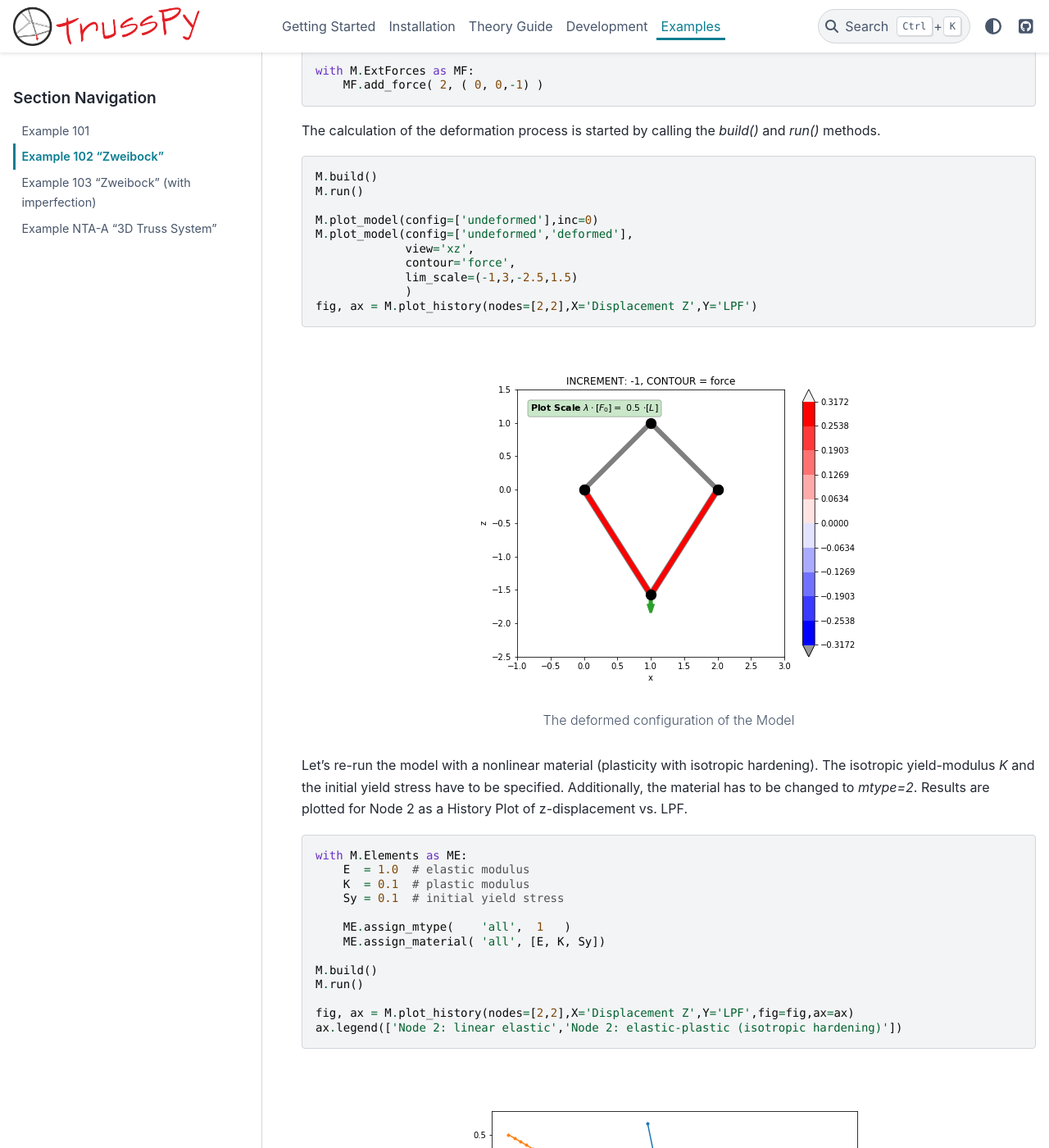
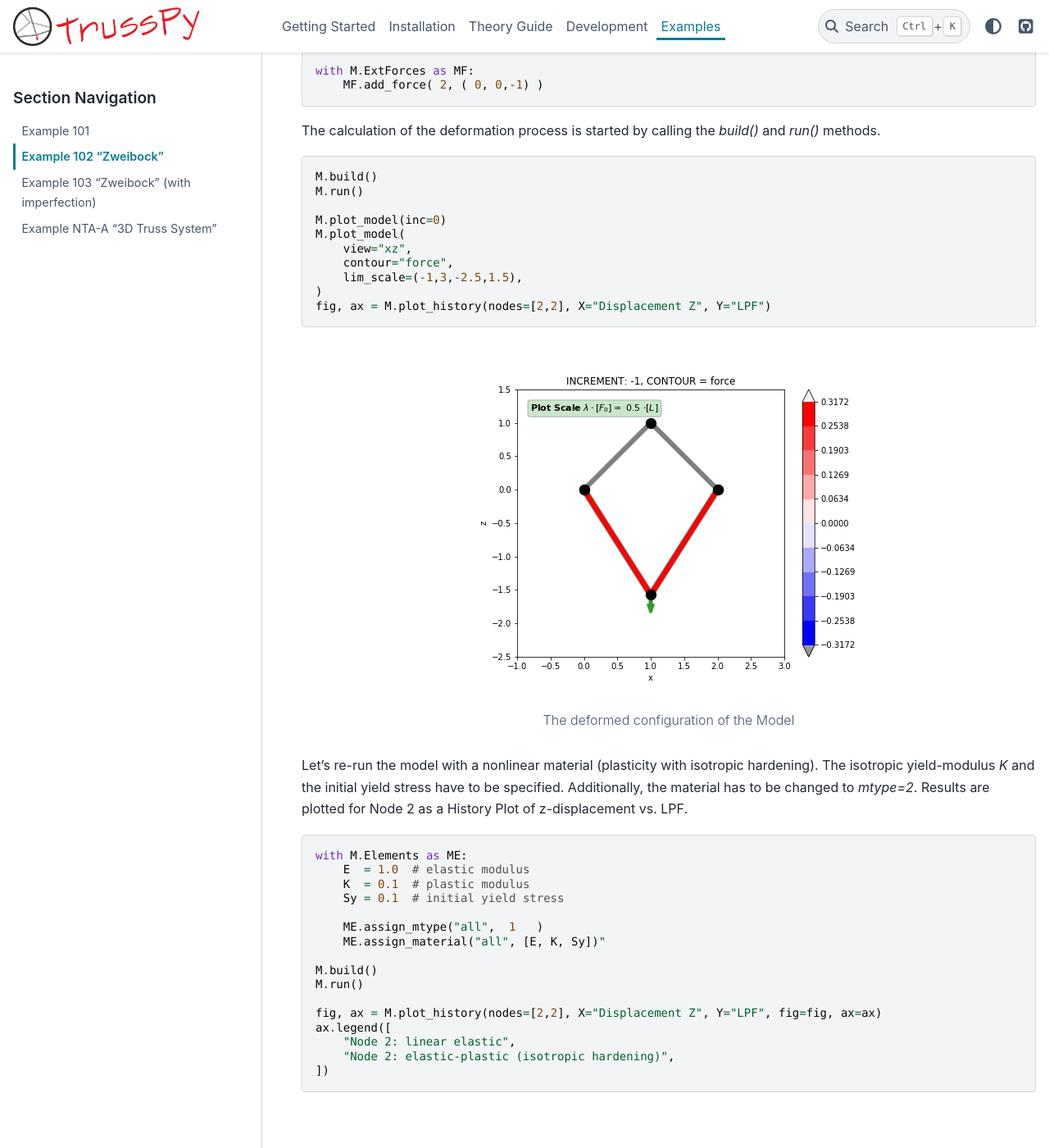
Before and after one commit to adtzlr/trusspy, a Sphinx documentation site: the page built from docs/examples/e102.rst, in a window 1280 px wide and 1400 px high, scrolled down 1137 px. Shown: the whole window at 82% size. Built offline with Sphinx 7.4.7 and the PyData theme 0.15.4, drawn with Linux system fonts in a browser that asks for light colours.

Commit message:
Docs: Update Examples

```diff
--- a/docs/examples/e102.rst
+++ b/docs/examples/e102.rst
@@ -28,7 +28,7 @@ The model may be generated with the following code and is shown in the undeforme
         ME.add_element( 2 ,conn=(2,3), gprop=[1] )
 
         E = 1     # elastic modulus
-        ME.assign_material( 'all', [E])
+        ME.assign_material("all", [E])
 
     with M.Boundaries as MB:
         MB.add_bound_U( 1, (0,0,0) )
@@ -45,13 +45,13 @@ The calculation of the deformation process is started by calling the `build()` a
     M.build()
     M.run()
 
-    M.plot_model(config=['undeformed'],inc=0)
-    M.plot_model(config=['undeformed','deformed'],
-                 view='xz',
-                 contour='force',
-                 lim_scale=(-1,3,-2.5,1.5)
-                 )
-    fig, ax = M.plot_history(nodes=[2,2],X='Displacement Z',Y='LPF')
+    M.plot_model(inc=0)
+    M.plot_model(
+        view="xz",
+        contour="force",
+        lim_scale=(-1,3,-2.5,1.5),
+    )
+    fig, ax = M.plot_history(nodes=[2,2], X="Displacement Z", Y="LPF")
 
 ..  figure:: data_e102/model_deformed.*
     :scale: 100%
@@ -69,14 +69,17 @@ Let's re-run the model with a nonlinear material (plasticity with isotropic hard
         K  = 0.1  # plastic modulus
         Sy = 0.1  # initial yield stress
 
-        ME.assign_mtype(    'all',  1   )
-        ME.assign_material( 'all', [E, K, Sy])
+        ME.assign_mtype("all",  1   )
+        ME.assign_material("all", [E, K, Sy])"
 
     M.build()
     M.run()
 
-    fig, ax = M.plot_history(nodes=[2,2],X='Displacement Z',Y='LPF',fig=fig,ax=ax)
-    ax.legend(['Node 2: linear elastic','Node 2: elastic-plastic (isotropic hardening)'])
+    fig, ax = M.plot_history(nodes=[2,2], X="Displacement Z", Y="LPF", fig=fig, ax=ax)
+    ax.legend([
+        "Node 2: linear elastic",
+        "Node 2: elastic-plastic (isotropic hardening)",
+    ])
 
 
 ..  figure:: data_e102/history_node2_DispZ-LPF.*
```
Also changed, not shown: docs/examples/e103.rst (+34 -34 lines), docs/examples/eNTA-A.rst (+25 -26 lines), docs/usage/getting_started.rst (+15 -13 lines).
